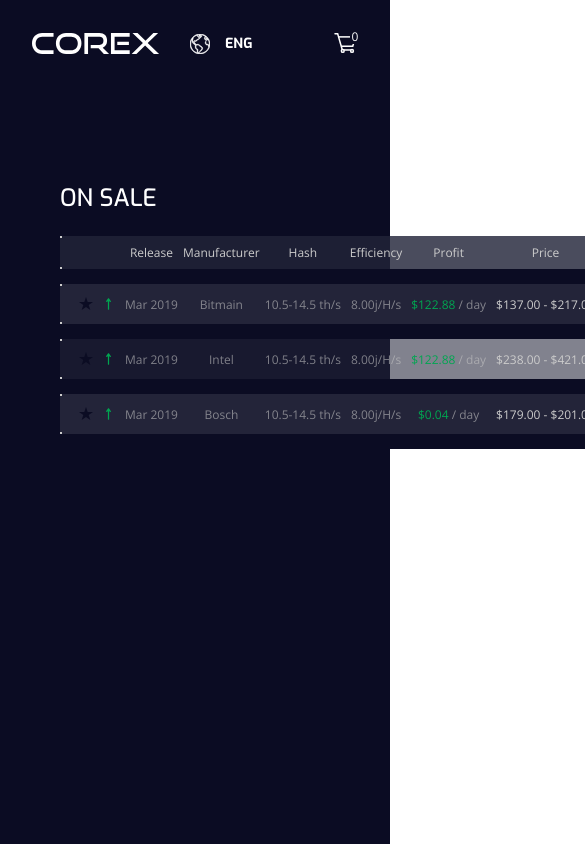
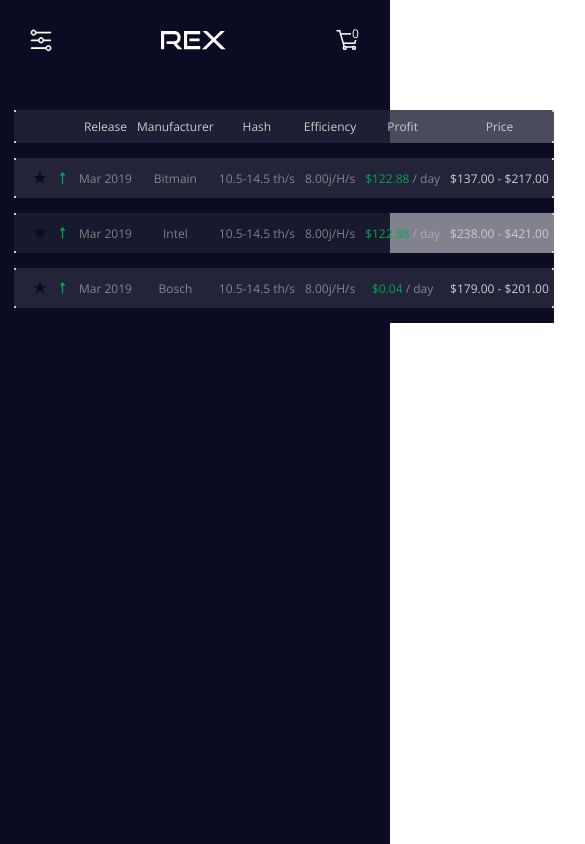
Before and after one commit to leo-tarasyuk/corex, a React (Create React App) app: page / in a window 390 px wide. Shown: the top 844 px of the page, 585 px wide, since content can reach past the window. Built offline with nearby package versions, Linux system fonts and the light colour scheme.

Commit message:
correct deploy page part 5

```diff
--- a/src/components/Header/Header.js
+++ b/src/components/Header/Header.js
@@ -1,19 +1,32 @@
 import React, { Component } from 'react';
 import { connect } from 'react-redux';
-import { getDataJSON } from '../../ducks/site/actions';
+import { getDataJSON, setStateWindow } from '../../ducks/site/actions';
 import { Icons } from '../../constants/icons/index';
+import Sort from '../Main/Sort';
+
 import './Header.scss';
 
 class Header extends Component {
   render() {
     const {
       chosenProducts,
+      settingsWindow,
+      setStateWindow
     } = this.props;
 
     return (
       <div className='header'>
         <div className='header-fixed'>
           <div className="header-logo">
+            <div className="controls">
+              {!settingsWindow && <div className="icon-controls" onClick={() => setStateWindow()}>{Icons.controls()}</div>}
+              {settingsWindow && <div className="settings">
+                <div className="icon-controls" onClick={() => setStateWindow()}>{Icons.cross()}</div>
+                <div className='sort'>
+                  <Sort />
+                </div>
+              </div>}
+            </div>
             <div className='logo-name'>
               <div className='logo'>{Icons.logo()}</div>
               <div className='logo-lang'>
@@ -21,6 +34,7 @@
                 <span>ENG</span>
               </div>
             </div>
+            <div className='logo-smart'>{Icons.logoSmart()}</div>
             <div className='basket-with-products'>
               <div className='basket'>{Icons.basket()}</div>
               <span>{chosenProducts.length}</span>
@@ -37,9 +51,9 @@
 }
 
 const mapStateToProps = state => {
-  const { site: { chosenProducts } } = state;
+  const { site: { chosenProducts, settingsWindow } } = state;
 
-  return { chosenProducts };
+  return { chosenProducts, settingsWindow };
 }
 
-export default connect(mapStateToProps, { getDataJSON })(Header);
+export default connect(mapStateToProps, { getDataJSON, setStateWindow })(Header);
--- a/src/components/Header/Header.scss
+++ b/src/components/Header/Header.scss
@@ -7,7 +7,7 @@
   z-index: 1000;
   .header-fixed {
     width: 100%;
-    height: 87px;
+    height: 80px;
     display: flex;
     align-items: center;
     position: fixed;
@@ -19,6 +19,26 @@
       justify-content: space-between;
       align-items: center;
       padding: 0px 30px;
+      .controls {
+        @media (min-width: 1024px) {
+          display: none;
+        }
+        .icon-controls {
+          width: 100%;
+          height: 100%;
+          display: flex;
+          justify-content: center;
+          align-items: center;
+        }
+        .settings {
+          .sort {
+            width: 150px;
+            height: 150px;
+            position: absolute;
+            padding-top: 12px;
+          }
+        }
+      }
       .logo-name {
         display: flex;
         justify-content: center;
@@ -46,6 +66,19 @@
             color: $colorMain;
           }
         }
+        @media (max-width: 1024px) {
+          display: none;
+        }
+      }
+      .logo-smart {
+        width: 100%;
+        height: 100%;
+        display: flex;
+        justify-content: center;
+        align-items: center;
+        @media (min-width: 1024px) {
+          display: none;
+        }
       }
       .basket-with-products {
         position: relative;
@@ -65,8 +98,8 @@
           right: 0px;
           display: flex;
           justify-content: center;
-          width: 10px;
-          height: 17px;
+          width: 9px;
+          height: 16px;
           background: $backgroundColor;
           font-family: Open Sans;
           font-style: normal;
--- a/src/components/Main/Main.scss
+++ b/src/components/Main/Main.scss
@@ -6,6 +6,9 @@
   padding: 80px 0px;
   display: flex;
   background: $backgroundColor;
+  @media (max-width: 1024px) {
+    padding: 30px 0px;
+  }
   .sort {
     width: 215px;
     min-width: 215px;
@@ -19,6 +22,9 @@
     height: 100%;
     min-height: 700px;
     padding: 0px 60px;
+    @media (max-width: 1024px) {
+      padding: 0px 14px;
+    }
   }
   .news {
     width: 209px;
@@ -37,5 +43,8 @@
     line-height: 48px;
     color: $colorMain;
     padding: 14px 0px;
+    @media (max-width: 1024px) {
+      display: none;
+    }
   }
 }
--- a/src/components/Main/Sort/Sort.js
+++ b/src/components/Main/Sort/Sort.js
@@ -42,10 +42,4 @@
   }
 }
 
-const mapStateToProps = state => {
-  const { site: { } } = state;
-
-  return {};
-}
-
-export default connect(mapStateToProps, { setChangeSort, setStateButton })(Sort);
+export default connect(() => { return {} }, { setChangeSort, setStateButton })(Sort);
--- a/src/constants/icons/index.js
+++ b/src/constants/icons/index.js
@@ -1,6 +1,28 @@
 import React from 'react';
 
 export const Icons = {
+    controls: () => (
+        <svg width="23" height="23" viewBox="0 0 23 23" fill="none">
+            <path d="M3.59259 6.18518C4.89593 6.18518 5.97481 5.21704 6.15556 3.96296H20.6296C20.8344 3.96296 21 3.79741 21 3.59259C21 3.38778 20.8344 3.22222 20.6296 3.22222H6.15556C5.97481 1.96815 4.89593 1 3.59259 1C2.16296 1 1 2.16333 1 3.59259C1 5.02185 2.16296 6.18518 3.59259 6.18518ZM3.59259 1.74074C4.6137 1.74074 5.44444 2.57148 5.44444 3.59259C5.44444 4.6137 4.6137 5.44444 3.59259 5.44444C2.57148 5.44444 1.74074 4.6137 1.74074 3.59259C1.74074 2.57148 2.57148 1.74074 3.59259 1.74074Z" fill="white" stroke="white" />
+            <path d="M18.4074 16.5555C17.1041 16.5555 16.0252 17.5237 15.8444 18.7778H1.37037C1.16593 18.7778 1 18.9433 1 19.1481C1 19.353 1.16593 19.5185 1.37037 19.5185H15.8444C16.0252 20.7726 17.1041 21.7407 18.4074 21.7407C19.8367 21.7407 21 20.5774 21 19.1481C21 17.7189 19.8367 16.5555 18.4074 16.5555ZM18.4074 21C17.3863 21 16.5556 20.1692 16.5556 19.1481C16.5556 18.127 17.3863 17.2963 18.4074 17.2963C19.4285 17.2963 20.2593 18.127 20.2593 19.1481C20.2593 20.1692 19.4285 21 18.4074 21Z" fill="white" stroke="white" />
+            <path d="M20.6296 11.0001H13.7289C13.5822 9.66599 12.4493 8.62451 11.0767 8.62451C9.70407 8.62451 8.57111 9.66636 8.42444 11.0001H1.37037C1.16593 11.0001 1 11.1656 1 11.3704C1 11.5753 1.16593 11.7408 1.37037 11.7408H8.44778C8.66148 13.0001 9.75741 13.963 11.0767 13.963C12.3959 13.963 13.4915 13.0001 13.7052 11.7408H20.6296C20.8344 11.7408 21 11.5753 21 11.3704C21 11.1656 20.8344 11.0001 20.6296 11.0001ZM11.0767 13.2223C10.0133 13.2223 9.14815 12.3571 9.14815 11.2938C9.14815 10.2304 10.0133 9.36525 11.0767 9.36525C12.14 9.36525 13.0052 10.2304 13.0052 11.2938C13.0052 12.3571 12.14 13.2223 11.0767 13.2223Z" fill="white" stroke="white" />
+        </svg>
+    ),
+    cross: () => (
+        <svg width="23" height="23" viewBox="0 0 24 23" fill="none" >
+            <rect x="23.7071" y="2.65381" width="28.7738" height="3.75311" transform="rotate(135 23.7071 2.65381)" fill="white" />
+            <rect x="3.36093" width="28.7738" height="3.75311" transform="rotate(45 3.36093 0)" fill="white" />
+        </svg>
+
+    ),
+    logoSmart: () => (
+        <svg width="65" height="20" viewBox="0 0 65 20" fill="none">
+            <path d="M16.8484 19.1426L12.2545 14.0993H5.46491V11.3038H13.0287C14.1779 11.3038 15.0429 10.9922 15.6236 10.369C16.2072 9.74573 16.4976 8.84114 16.4976 7.66124C16.4976 6.47831 16.1951 5.60095 15.5873 5.02613C14.9794 4.4513 14.1265 4.16389 13.0287 4.16389H3.14528V19.1456H0V0.993286H13.0287C14.06 0.993286 14.9824 1.14758 15.799 1.45617C16.6155 1.76476 17.3051 2.20647 17.8706 2.77826C18.4361 3.35309 18.8686 4.04893 19.168 4.86276C19.4674 5.67961 19.6187 6.59328 19.6187 7.60981C19.6187 9.12552 19.289 10.3932 18.6327 11.4188C17.9765 12.4413 17.0571 13.1795 15.8746 13.6273L21.3395 19.1456H16.8484V19.1426Z" fill="white" />
+            <path d="M22.9907 19.1426V0.990234H39.1889V4.16084H26.136V15.9719H39.2161V19.1426H22.9907ZM28.4556 11.2523V8.58093H38.5145V11.2523H28.4556Z" fill="white" />
+            <path d="M60.1807 19.1426L52.5685 11.7273L45.0319 19.1426H40.9128L50.6481 9.70335L41.6115 0.990234H45.9785L52.8921 7.70659L59.7059 0.990234H63.825L54.7883 9.70335L64.6234 19.1426H60.1807Z" fill="white" />
+        </svg>
+
+    ),
     logo: () => (
         <svg width="132" height="29" viewBox="0 0 132 29" fill="none">
             <path d="M12.1786 25.0144C10.7185 25.0144 9.36671 24.7412 8.1267 24.1913C6.88669 23.6415 5.81085 22.8919 4.89918 21.9358C3.98751 20.9831 3.27494 19.8483 2.76496 18.5384C2.25499 17.2285 2 15.8101 2 14.29C2 12.7489 2.25499 11.341 2.76496 10.0696C3.27494 8.79822 3.98401 7.71248 4.89918 6.81936C5.81085 5.92274 6.88669 5.22926 8.1267 4.73893C9.36671 4.24859 10.715 4.00342 12.1786 4.00342H23.5378V7.67395H12.1786C11.2355 7.67395 10.3657 7.84206 9.5693 8.1783C8.7729 8.51453 8.08478 8.98385 7.50844 9.57926C6.9321 10.1782 6.47801 10.8892 6.15316 11.7192C5.82482 12.5493 5.66414 13.4634 5.66414 14.4651C5.66414 15.4493 5.82831 16.3634 6.15316 17.211C6.47801 18.0586 6.9321 18.7871 7.50844 19.393C8.08478 19.9989 8.7729 20.4753 9.5693 20.8255C10.3657 21.1723 11.2355 21.3474 12.1786 21.3474H23.5378V25.0179H12.1786V25.0144Z" fill="white" />
@@ -9,7 +31,6 @@
             <path d="M80.9624 25.0145V4H99.6708V7.67053H84.5951V21.344H99.7023V25.0145H80.9624ZM87.2742 15.8802V12.7876H98.8919V15.8802H87.2742Z" fill="white" />
             <path d="M123.916 25.0145L115.124 16.4301L106.419 25.0145H101.662L112.906 14.087L102.469 4H107.513L115.498 11.7754L123.367 4H128.125L117.688 14.087L129.047 25.0145H123.916Z" fill="white" />
         </svg>
-
     ),
     earth: () => (
         <svg width="20" height="20" viewBox="0 0 20 20" fill="none">
@@ -37,6 +58,5 @@
             <path d="M18.0256 19.3071C18.7764 19.3071 19.3851 18.6722 19.3851 17.8889C19.3851 17.1057 18.7764 16.4707 18.0256 16.4707C17.2747 16.4707 16.666 17.1057 16.666 17.8889C16.666 18.6722 17.2747 19.3071 18.0256 19.3071Z" stroke="white" strokeWidth="1.5" strokeMiterlimit="10" />
             <path d="M9.96094 16.9863H16.9595" stroke="white" strokeWidth="1.5" strokeMiterlimit="10" />
         </svg>
-
     )
 }
--- a/src/ducks/site/actions.js
+++ b/src/ducks/site/actions.js
@@ -5,7 +5,9 @@
     SET_DATA,
     SET_CHOSEN_PRODUCT,
     SET_STATE_BUTTON,
-    SET_PRICE
+    SET_PRICE,
+    SHOW_SETTING
+
 } from './index';
 
 export const getDataJSON = () => dispatch => {
@@ -30,7 +32,7 @@
     })
 }
 
-export const setChangeSort = (column) => (dispatch, getState) => {
+export const setChangeSort = column => (dispatch, getState) => {
     const { site: { isSortTable } } = getState();
 
     dispatch({
@@ -39,9 +41,18 @@
     })
 }
 
-export const setStateButton = (isState, column)=> dispatch => {
+export const setStateButton = (isState, column) => dispatch => {
     dispatch({
         type: SET_PRICE,
         payload: { isState, column },
     })
 }
+
+export const setStateWindow = () => (dispatch, getState) => {
+    const { site: { settingsWindow } } = getState();
+
+    dispatch({
+        type: SHOW_SETTING,
+        payload: { settingsWindow: !settingsWindow },
+    })
+}
--- a/src/ducks/site/index.js
+++ b/src/ducks/site/index.js
@@ -7,6 +7,7 @@
 export const SET_CHOSEN_PRODUCT = `${appName}/${moduleName}/SET_CHOSEN_PRODUCT`;
 export const SET_STATE_BUTTON = `${appName}/${moduleName}/SET_STATE_BUTTON`;
 export const SET_PRICE = `${appName}/${moduleName}/SET_PRICE`;
+export const SHOW_SETTING = `${appName}/${moduleName}/SHOW_SETTING`;
 
 
 export default reduser;
--- a/src/ducks/site/reducer.js
+++ b/src/ducks/site/reducer.js
@@ -3,7 +3,8 @@
     SET_DATA,
     SET_CHOSEN_PRODUCT,
     SET_STATE_BUTTON,
-    SET_PRICE
+    SET_PRICE,
+    SHOW_SETTING
 } from './index';
 
 const initialStore = Record({
@@ -11,6 +12,7 @@
     chosenProducts: [],
     isSortTable: null,
     columnSort: '',
+    settingsWindow: false
 })
 
 export default function reducer(state = new initialStore(), action) {
@@ -34,6 +36,10 @@
                 'isSortTable': payload.isState,
                 'columnSort': payload.column
             })
+        case SHOW_SETTING:
+            return state.merge({
+                'settingsWindow': payload.settingsWindow,
+            })
         default: return state;
     }
 }
```
